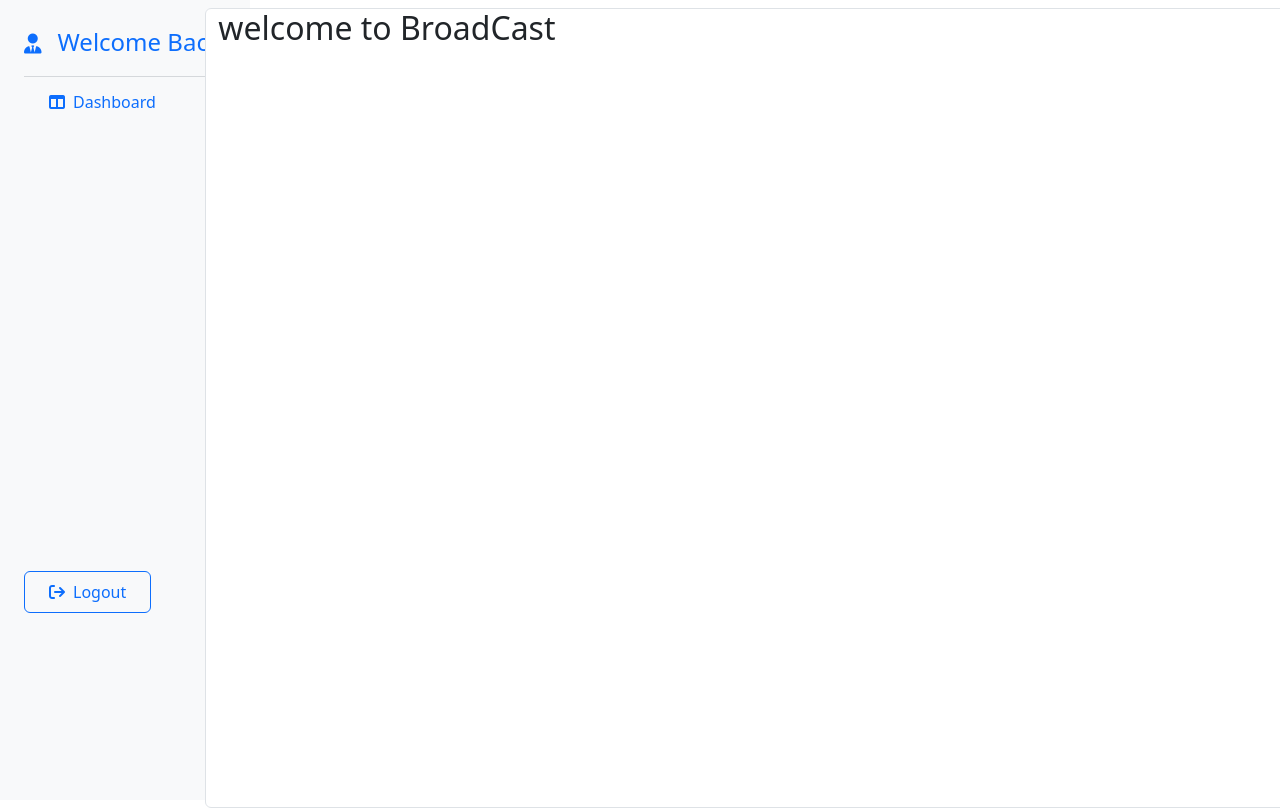
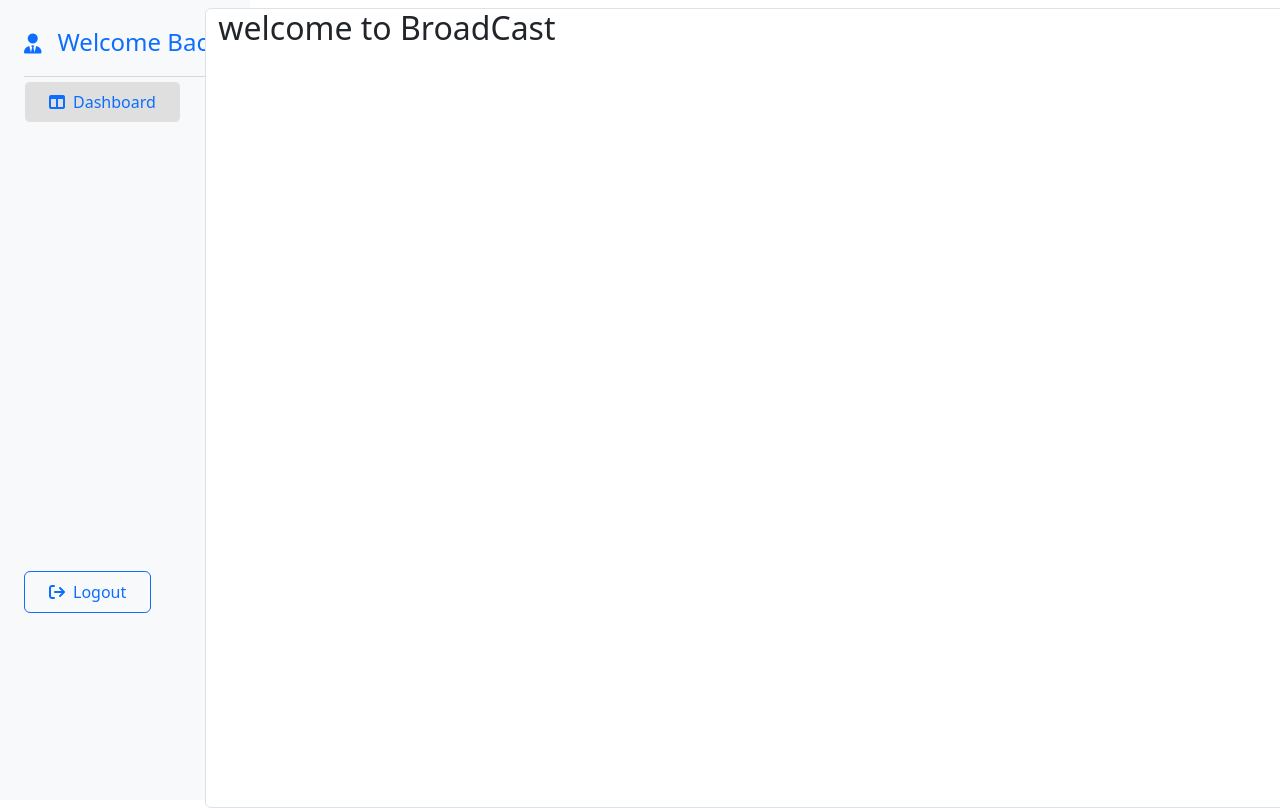
Before and after one commit to MohamedDharik/React-app, a React (Vite) app: page /React-app/broadcast in a window 1280 px wide. Built offline with nearby package versions, Linux system fonts and the light colour scheme; what amazon-cognito-identity-js would draw is missing.

Commit message:
mid commit

```diff
--- a/src/components/sidebar.jsx
+++ b/src/components/sidebar.jsx
@@ -1,12 +1,13 @@
 
+import { useEffect } from "react";
 import { Button } from "react-bootstrap";
 import { Link, useLocation } from "react-router-dom";
 
 
 
 export default function sideBar(){
-
-    const location = useLocation();
+        const location = useLocation();
+      location.pathname='/dashboard'
 
 
     return(
@@ -47,7 +48,7 @@
     <div className="mb-3"></div>
 
     <li className=" nav-item mt-auto ">
-    <Link to='/'  className={`py-2 px-4 btn  btn-outline-primary  ${location.pathname === '/' ? 'active' : ''}`}>
+    <Link to='/'  className={`py-2 px-4 btn  btn-outline-primary  `} >
 
         <span><i className="fa-solid fa-arrow-right-from-bracket me-2"></i>Logout</span>
 
```
